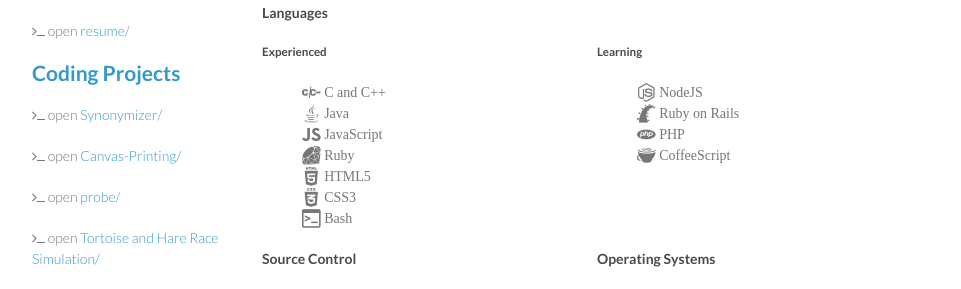
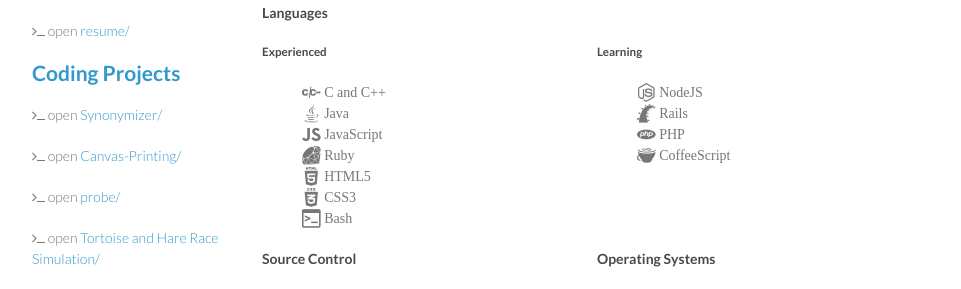
Before and after one commit to mgingras/The-old-mgingras.ca, a Jekyll site: the page built from index.html, in a window 1280 px wide. Shown: the part 216-505 px from the top of the page, without its empty margins (158-1119 px from the left). Built offline with Jekyll 4.4.1, drawn with Linux system fonts in a browser that asks for light colours; some web fonts are replaced; Markdown is read by kramdown in place of the engine named in the settings.

Commit message:
changed Ruby on Rails to Rails

```diff
--- a/_includes/home.html
+++ b/_includes/home.html
@@ -20,7 +20,7 @@
     <h5>Learning</h5>
     <ul style="list-style-type: none;">
       <li><span class="pict-prog-nodejs02 icon-large"> NodeJS</span></li>
-      <li><span class="pict-prog-rails icon-large"> Ruby on Rails</span></li>
+      <li><span class="pict-prog-rails icon-large"> Rails</span></li>
       <li><span class="pict-prog-php01 icon-large"> PHP</span></li>
       <li><span class="pict-prog-coffeescr icon-large"> CoffeeScript</span></li>
     </ul>
```
